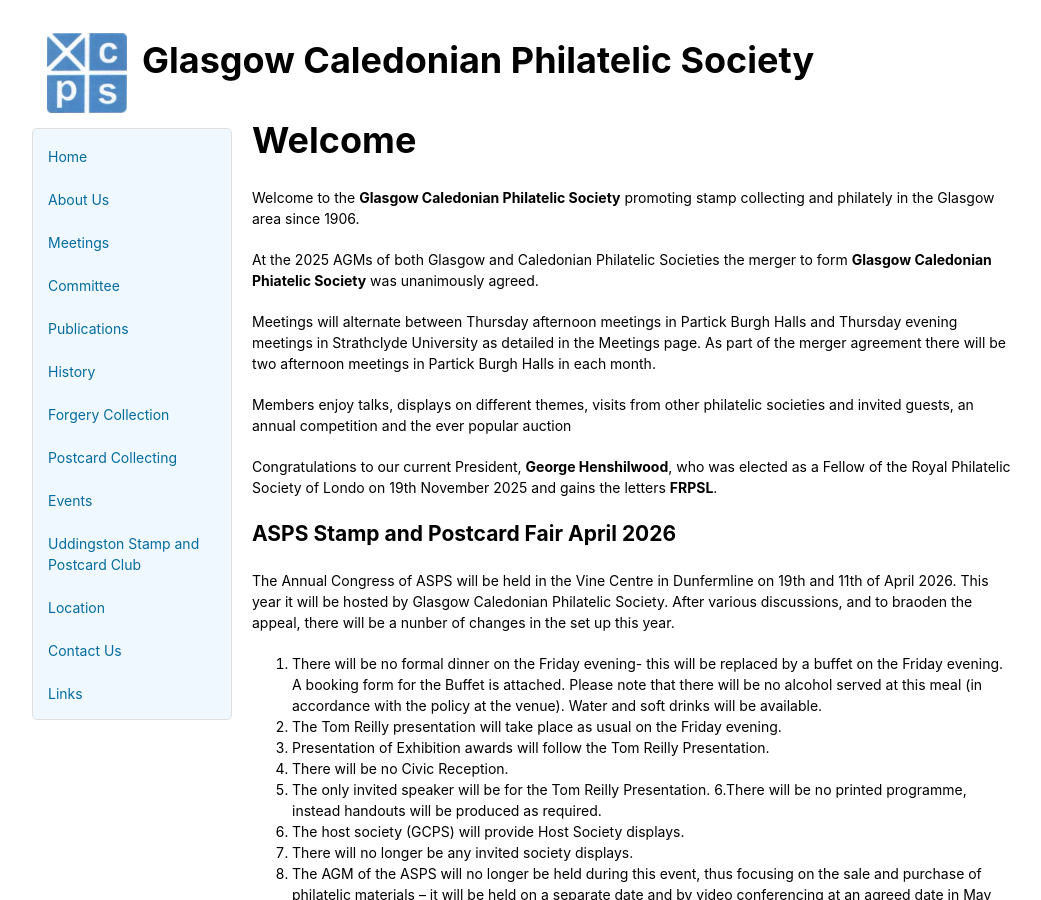
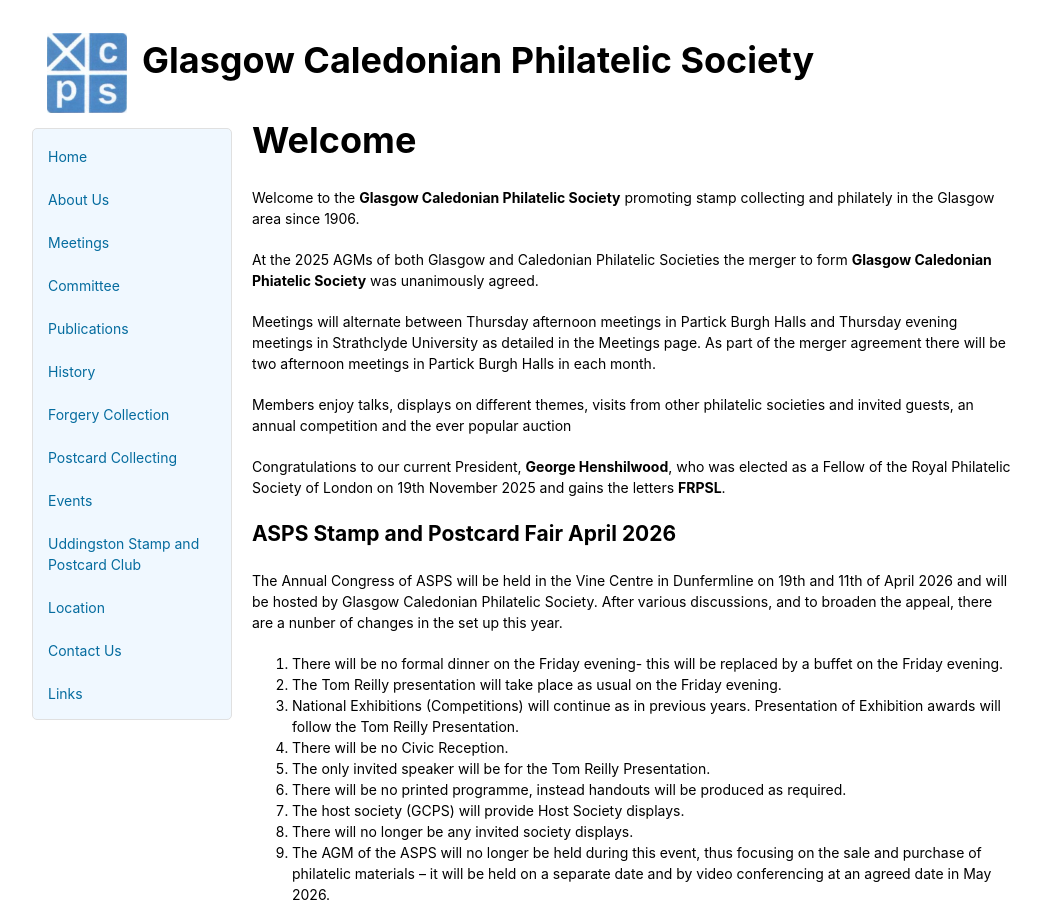
Before and after one commit to astalker/caledonian-stamps, a Jekyll site: the page built from index.md, in a window 1280 px wide and 900 px high. Shown: the whole window, without its empty margins (118-1159 px from the left). Built offline with Jekyll 4.4.1, drawn with Linux system fonts in a browser that asks for light colours; our own code applies the rules of GitHub Pages for plain Markdown files.

Commit message:
Typos in Congress section corrected

```diff
--- a/index.md
+++ b/index.md
@@ -8,18 +8,18 @@ Meetings will alternate between Thursday afternoon meetings in Partick Burgh Hal
 
 Members enjoy talks, displays on different themes, visits from other philatelic societies and invited guests, an annual competition and the ever popular auction
 
-Congratulations to our current President, **George Henshilwood**,  who was elected as a Fellow of the Royal Philatelic Society of Londo on 19th November 2025 and gains the letters **FRPSL**.
+Congratulations to our current President, **George Henshilwood**,  who was elected as a Fellow of the Royal Philatelic Society of London on 19th November 2025 and gains the letters **FRPSL**.
 
 ## ASPS Stamp and Postcard Fair April 2026
 
-The Annual Congress of ASPS will be held in the Vine Centre in Dunfermline on 19th and 11th of April 2026. This year it will be hosted by Glasgow Caledonian Philatelic Society. After various discussions, and to braoden the appeal, there will be a nunber of changes in the set up this year.
+The Annual Congress of ASPS will be held in the Vine Centre in Dunfermline on 19th and 11th of April 2026 and will be hosted by Glasgow Caledonian Philatelic Society. After various discussions, and to broaden the appeal, there are a nunber of changes in the set up this year.
 
-1. There will be no formal dinner on the Friday evening- this will be replaced by a buffet on the Friday evening. A booking form for the Buffet is attached.  Please note that there will be no alcohol served at this meal (in accordance with the policy at the venue). Water and soft drinks will be available.
+1. There will be no formal dinner on the Friday evening- this will be replaced by a buffet on the Friday evening.
 2. The Tom Reilly presentation will take place as usual on the Friday evening.
-3. Presentation of Exhibition awards will follow the Tom Reilly Presentation.
+3. National Exhibitions (Competitions) will continue as in previous years. Presentation of Exhibition awards will follow the Tom Reilly Presentation.
 4. There  will be no Civic Reception.
 5. The only invited speaker will be for the Tom Reilly Presentation.
-6.There will be no printed programme, instead handouts will be produced as required.
+6. There will be no printed programme, instead handouts will be produced as required.
 7. The host society (GCPS) will provide Host Society displays.
 8. There will no longer be any invited society displays.
 9. The AGM of the ASPS will no longer be held during this event, thus focusing on the sale and purchase of philatelic materials – it will be held on a separate date and by video conferencing at an agreed date in May 2026.
```
